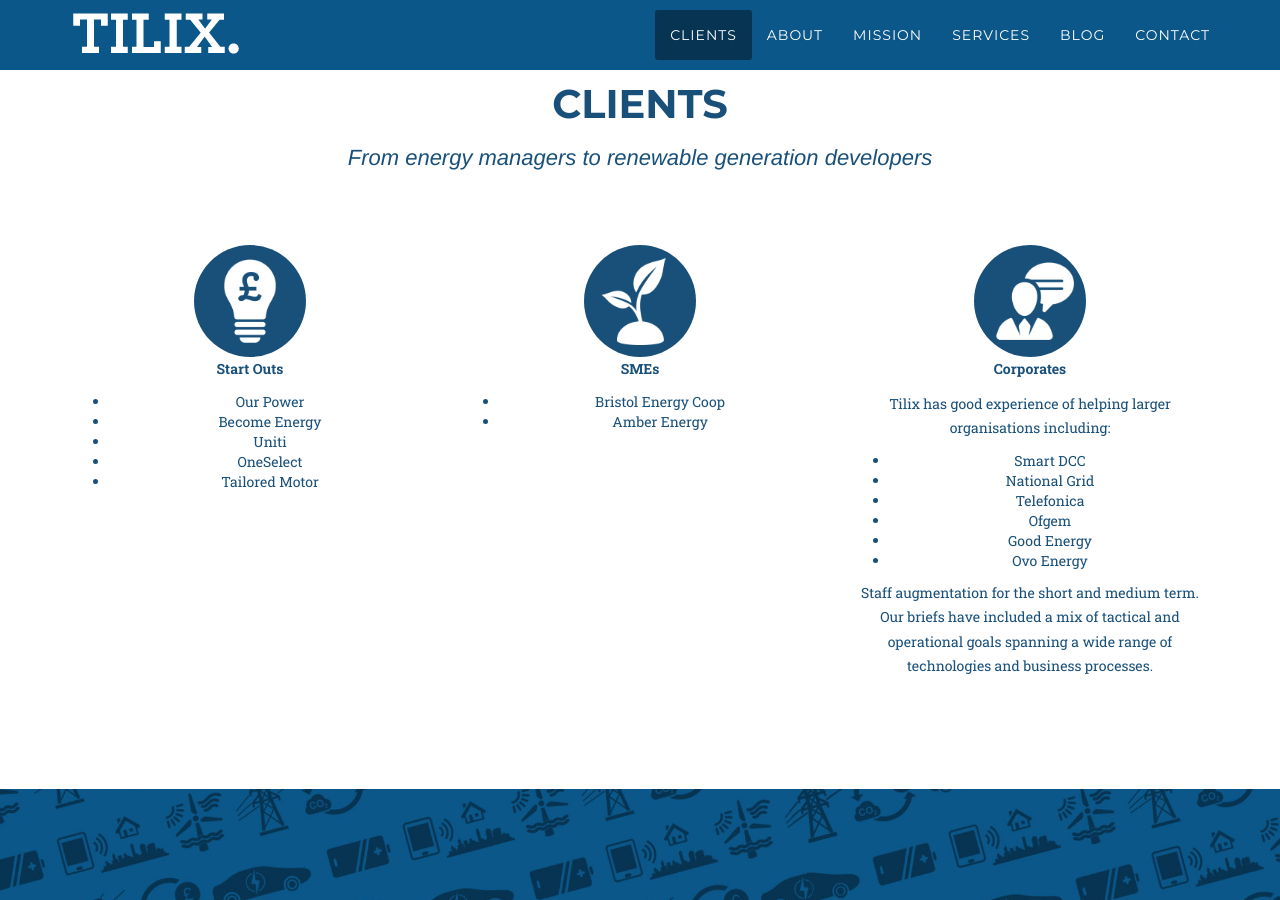
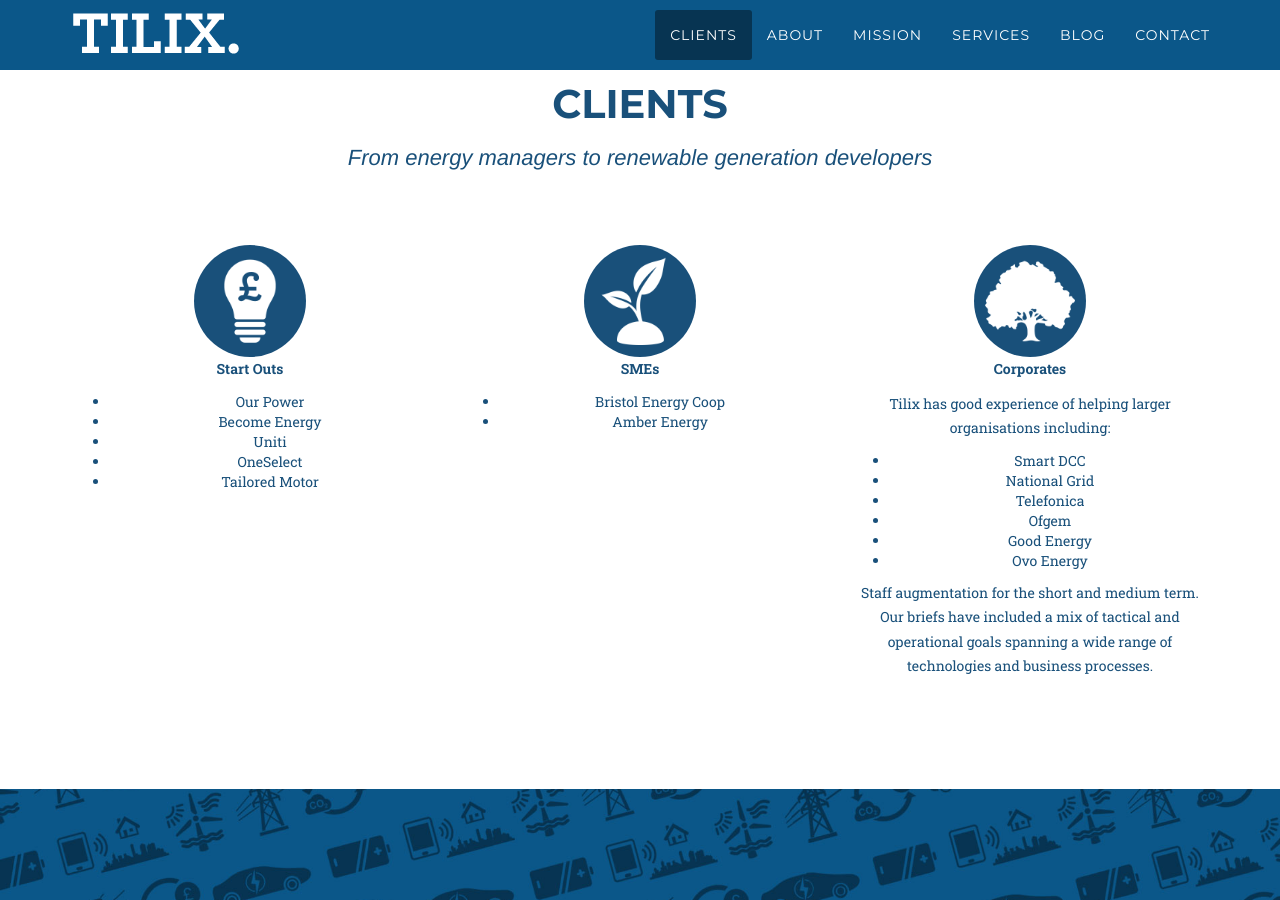
Before and after one commit to milomedia/tilix, a Jekyll site: the page built from index.html, in a window 1280 px wide and 900 px high, scrolled down 803 px. Built offline with Jekyll 4.4.1, drawn with Linux system fonts in a browser that asks for light colours; nearby versions of some CDN libraries; some web fonts are replaced.

Commit message:
Update index.html

```diff
--- a/index.html
+++ b/index.html
@@ -109,7 +109,7 @@
                 </div>
                 <div class="col-md-4">
                     <span class="fa-stack fa-4x">
-                        <img src="img/fractionalcio-icon.png" class="img-responsive tilix-icon" alt=""></span>
+                        <img src="img/fractionalcio-icon-v2.png" class="img-responsive tilix-icon" alt=""></span>
                     {{ whatwedo-3 | markdownify }}
                 </div>
             </div>
```
